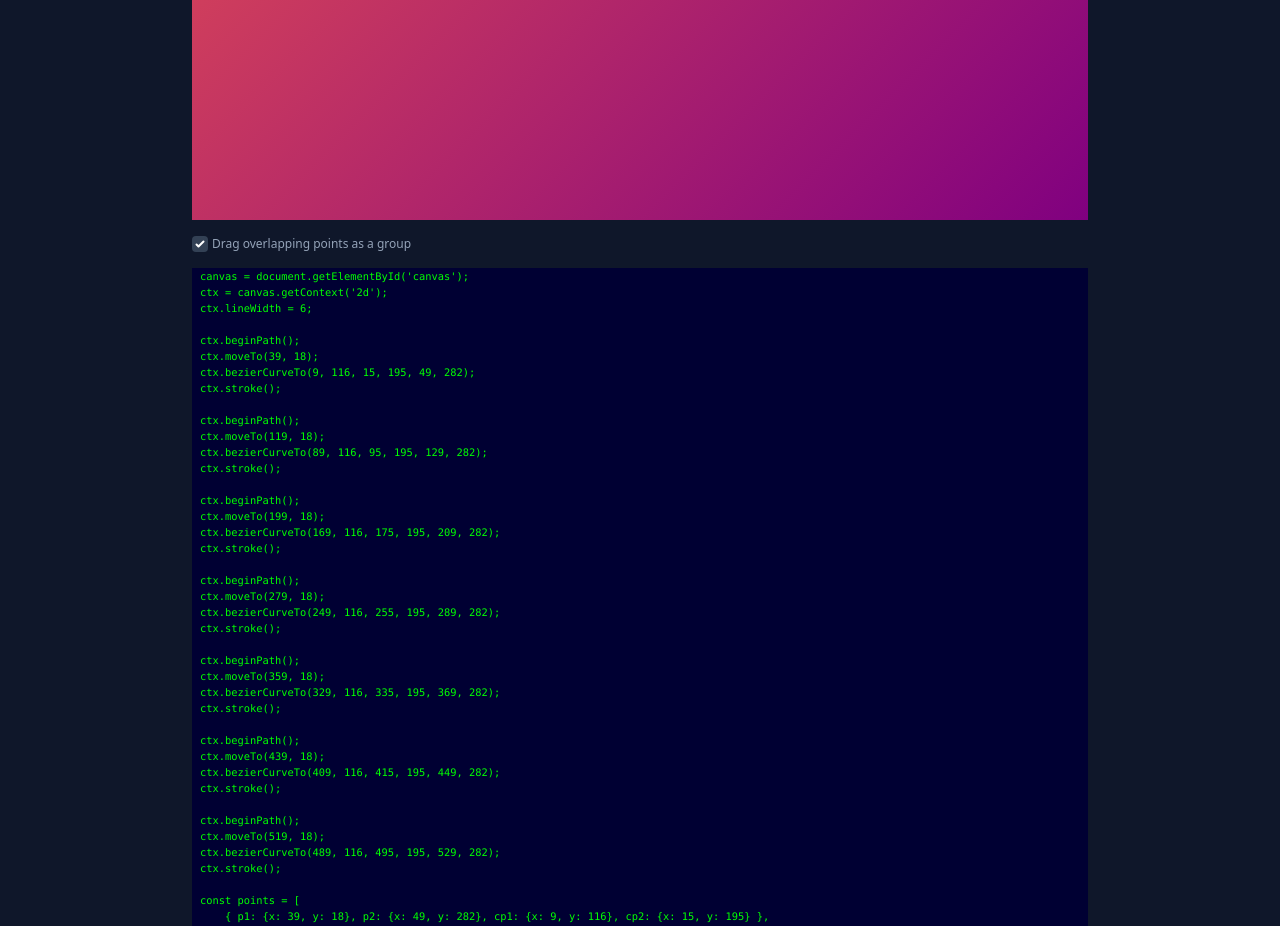
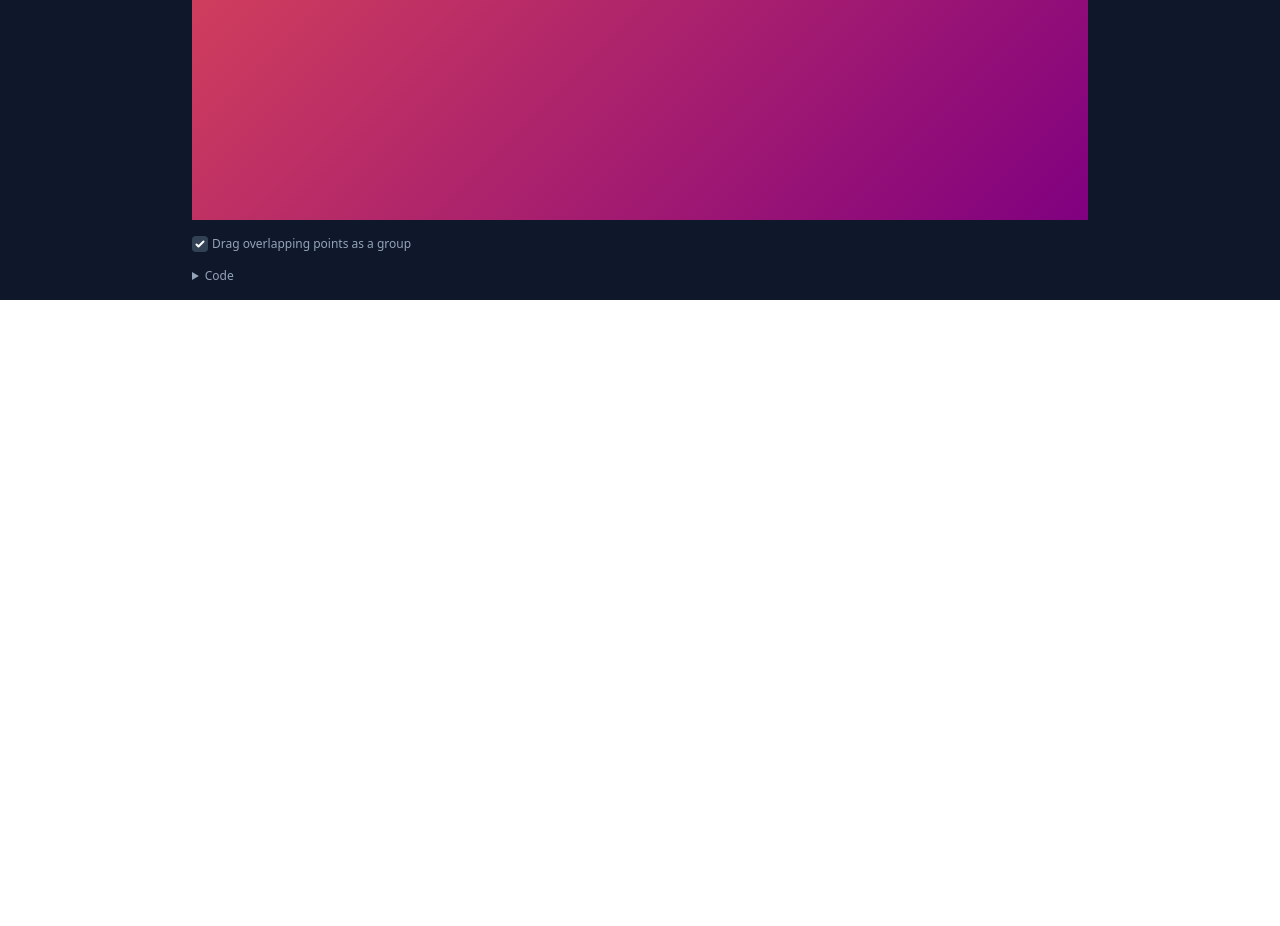
Before and after one commit to maxzz/quadratic-curves, a website built with Vite: page index.html in a window 1280 px wide. Shown: the part 708-1634 px from the top of the page. After the commit the page ends 1008 px from the top, so only its background shows below. Built offline with nearby package versions, Linux system fonts and the light colour scheme.

Commit message:
WIP. app. hide generated code w/ details

```diff
--- a/index.html
+++ b/index.html
@@ -22,9 +22,12 @@
                 </label>
             </div>
 
-            <div class="text-[.65rem] overflow-hidden">
-                <pre class="px-2 overflow-x-scroll" id="code">code</pre>
-            </div>
+            <details>
+                <summary class="">Code</summary>
+                <div class="text-[.65rem] overflow-hidden">
+                    <pre class="px-2 overflow-x-scroll" id="code">code</pre>
+                </div>
+            </details>
         </div>
     </div>
 
```
